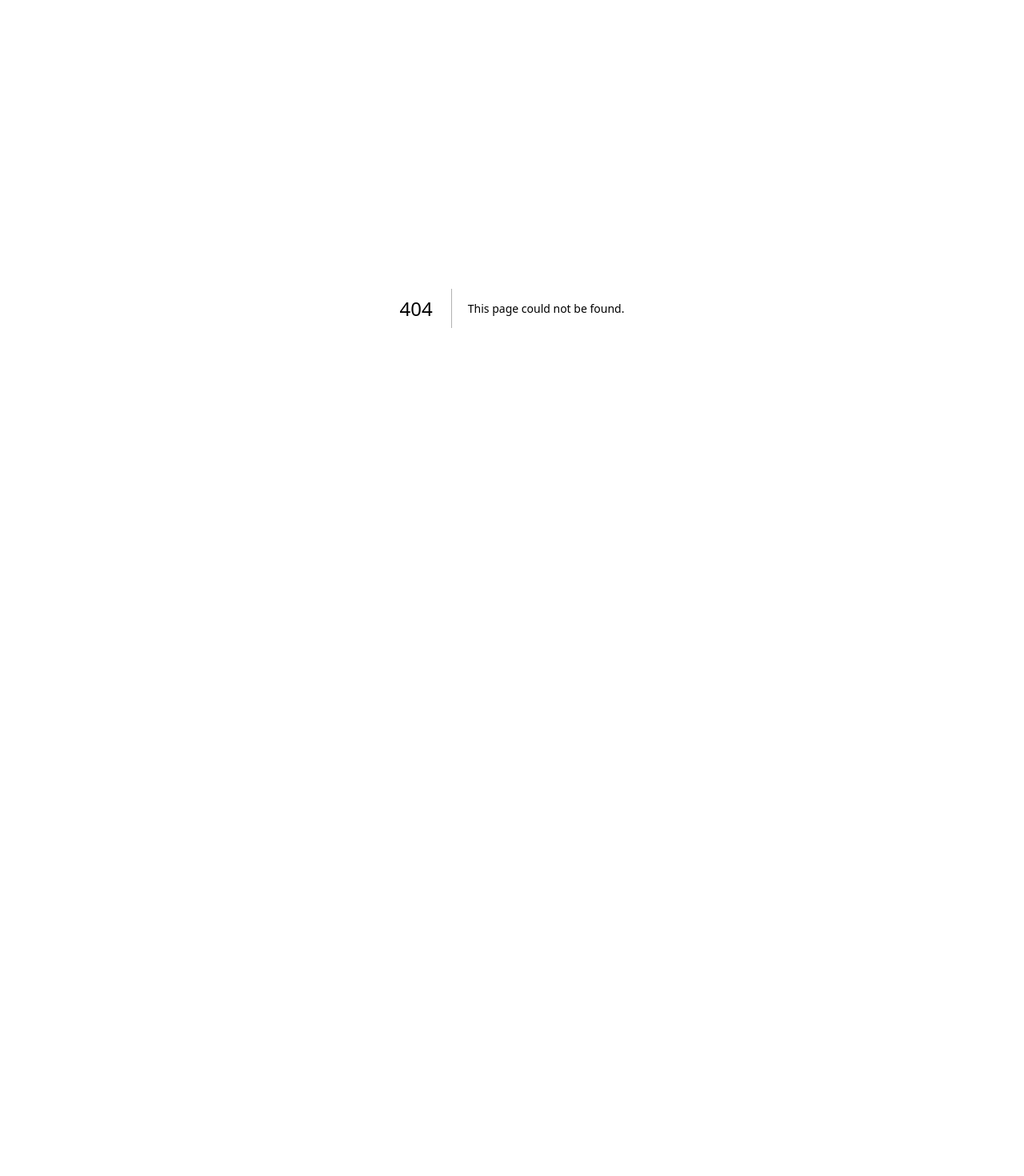
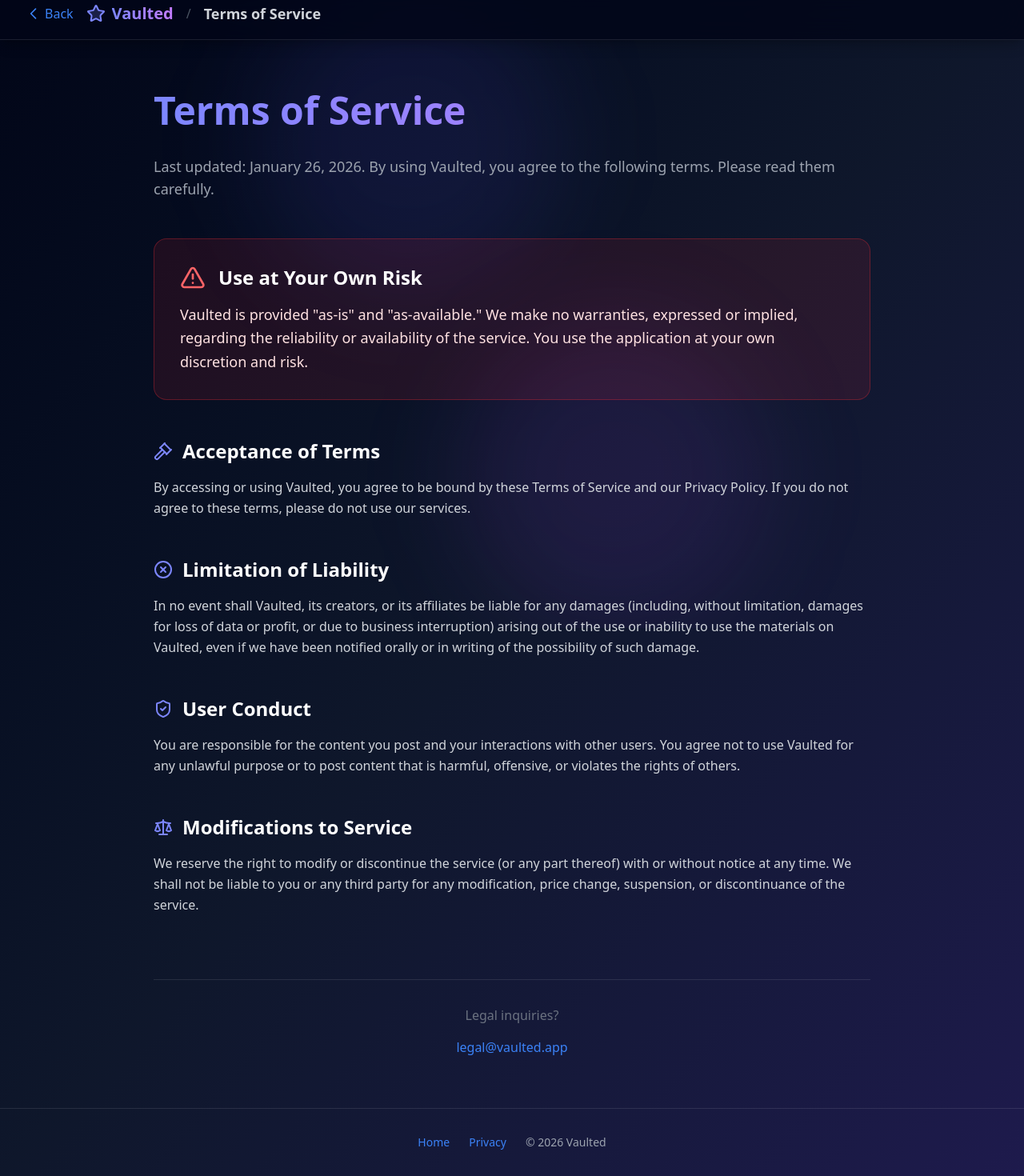
Before and after one commit to Longchamps99/list-app, a Next.js app: page /terms in a window 1280 px wide. Before the commit this address had no page. Shown: the part 15-1485 px from the top of the page at 80% size. Before the commit the page ends 800 px from the top, so only its background shows below. Built offline with nearby package versions, Linux system fonts and the light colour scheme; no server answers.

Commit message:
feat: add terms of service page and footer link

```diff
--- a/app/landing/page.tsx
+++ b/app/landing/page.tsx
@@ -490,6 +490,7 @@
                     <p>© 2026 Vaulted. Curate your legacy.</p>
                     <div className="flex gap-6">
                         <Link href="/privacy" className="underline hover:text-indigo-400 transition-colors">Privacy Policy</Link>
+                        <Link href="/terms" className="underline hover:text-indigo-400 transition-colors">Terms of Service</Link>
                     </div>
                 </div>
             </footer>
--- /dev/null
+++ b/app/terms/page.tsx
@@ -0,0 +1,106 @@
+"use client";
+
+import Link from "next/link";
+import { Header } from "../components/Header";
+import { Gavel, AlertTriangle, ShieldCheck, Scale, XCircle } from "lucide-react";
+import { motion } from "framer-motion";
+
+export default function TermsPage() {
+    return (
+        <div className="min-h-screen bg-gradient-to-br from-slate-950 via-slate-900 to-indigo-950 text-white flex flex-col">
+            <Header variant="page" title="Terms of Service" showBack={true} backHref="/" />
+
+            {/* Background Effects */}
+            <div className="fixed inset-0 overflow-hidden pointer-events-none">
+                <div className="absolute top-0 left-1/4 w-96 h-96 bg-indigo-500/10 rounded-full blur-3xl"></div>
+                <div className="absolute bottom-0 right-1/4 w-96 h-96 bg-purple-500/10 rounded-full blur-3xl"></div>
+            </div>
+
+            <main className="flex-1 relative z-10 py-16 px-4 sm:px-6 lg:px-8">
+                <div className="max-w-4xl mx-auto">
+                    <motion.div
+                        initial={{ opacity: 0, y: 20 }}
+                        animate={{ opacity: 1, y: 0 }}
+                        transition={{ duration: 0.5 }}
+                    >
+                        <h1 className="text-4xl sm:text-5xl font-bold mb-8 bg-gradient-to-r from-indigo-400 to-purple-400 bg-clip-text text-transparent">
+                            Terms of Service
+                        </h1>
+                        <p className="text-gray-400 mb-12 text-lg">
+                            Last updated: January 26, 2026. By using Vaulted, you agree to the following terms. Please read them carefully.
+                        </p>
+
+                        <div className="space-y-12">
+                            {/* Key Section: Use at Own Risk */}
+                            <section className="bg-red-500/10 border border-red-500/30 rounded-2xl p-6 sm:p-8">
+                                <div className="flex items-center gap-4 mb-4">
+                                    <AlertTriangle className="h-8 w-8 text-red-400" />
+                                    <h2 className="text-2xl font-bold">Use at Your Own Risk</h2>
+                                </div>
+                                <p className="text-red-100 text-lg leading-relaxed font-medium">
+                                    Vaulted is provided "as-is" and "as-available." We make no warranties, expressed or implied, regarding the reliability or availability of the service. You use the application at your own discretion and risk.
+                                </p>
+                            </section>
+
+                            <section>
+                                <div className="flex items-center gap-3 mb-4 text-indigo-400">
+                                    <Gavel className="h-6 w-6" />
+                                    <h2 className="text-2xl font-bold text-white">Acceptance of Terms</h2>
+                                </div>
+                                <p className="text-gray-300 leading-relaxed">
+                                    By accessing or using Vaulted, you agree to be bound by these Terms of Service and our Privacy Policy. If you do not agree to these terms, please do not use our services.
+                                </p>
+                            </section>
+
+                            <section>
+                                <div className="flex items-center gap-3 mb-4 text-indigo-400">
+                                    <XCircle className="h-6 w-6" />
+                                    <h2 className="text-2xl font-bold text-white">Limitation of Liability</h2>
+                                </div>
+                                <p className="text-gray-300 leading-relaxed">
+                                    In no event shall Vaulted, its creators, or its affiliates be liable for any damages (including, without limitation, damages for loss of data or profit, or due to business interruption) arising out of the use or inability to use the materials on Vaulted, even if we have been notified orally or in writing of the possibility of such damage.
+                                </p>
+                            </section>
+
+                            <section>
+                                <div className="flex items-center gap-3 mb-4 text-indigo-400">
+                                    <ShieldCheck className="h-6 w-6" />
+                                    <h2 className="text-2xl font-bold text-white">User Conduct</h2>
+                                </div>
+                                <p className="text-gray-300 leading-relaxed">
+                                    You are responsible for the content you post and your interactions with other users. You agree not to use Vaulted for any unlawful purpose or to post content that is harmful, offensive, or violates the rights of others.
+                                </p>
+                            </section>
+
+                            <section>
+                                <div className="flex items-center gap-3 mb-4 text-indigo-400">
+                                    <Scale className="h-6 w-6" />
+                                    <h2 className="text-2xl font-bold text-white">Modifications to Service</h2>
+                                </div>
+                                <p className="text-gray-300 leading-relaxed">
+                                    We reserve the right to modify or discontinue the service (or any part thereof) with or without notice at any time. We shall not be liable to you or any third party for any modification, price change, suspension, or discontinuance of the service.
+                                </p>
+                            </section>
+                        </div>
+
+                        <div className="mt-20 pt-8 border-t border-white/10 text-center">
+                            <p className="text-gray-500 mb-4">Legal inquiries?</p>
+                            <a href="mailto:legal@vaulted.app" className="text-indigo-400 hover:text-indigo-300 transition-colors font-medium">
+                                legal@vaulted.app
+                            </a>
+                        </div>
+                    </motion.div>
+                </div>
+            </main>
+
+            {/* Footer */}
+            <footer className="relative z-10 border-t border-white/10 py-8 px-4 sm:px-6 lg:px-8">
+                <div className="max-w-7xl mx-auto flex justify-center gap-6 text-gray-400 text-sm">
+                    <Link href="/" className="hover:text-white transition-colors">Home</Link>
+                    <Link href="/privacy" className="hover:text-white transition-colors">Privacy</Link>
+                    <span>© 2026 Vaulted</span>
+                </div>
+            </footer>
+        </div>
+    );
+}
```
